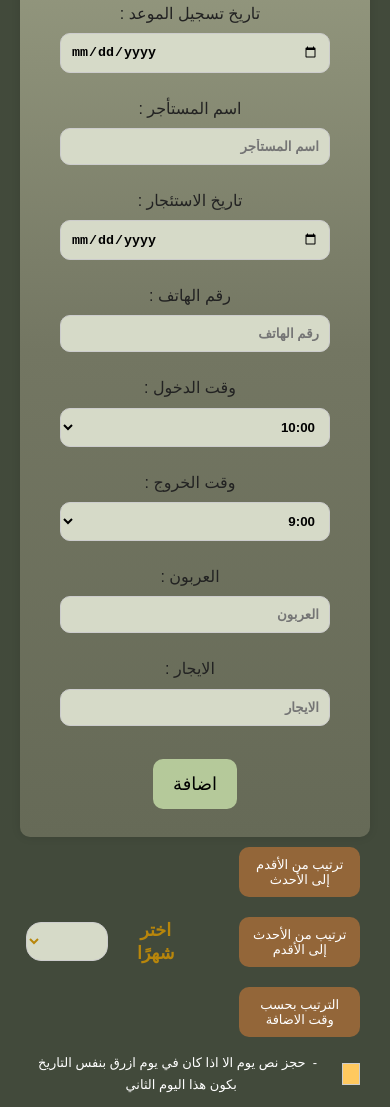
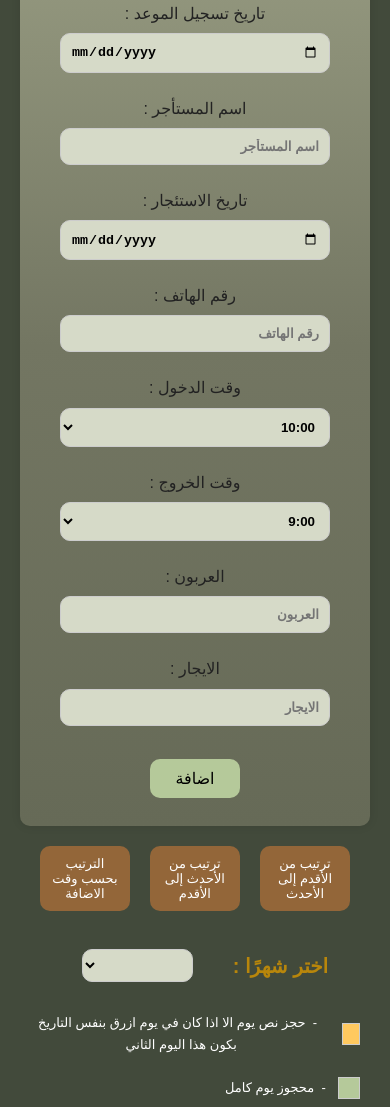
Before and after one commit to loaihabb/NedaaPark-Main, a website: page public/index.html in a window 390 px wide. Shown: the part 161-1268 px from the top of the page. Drawn offline with Linux system fonts and the light colour scheme; no server answers.

Commit message:
Bug Fixes

```diff
--- a/public/index.html
+++ b/public/index.html
@@ -62,14 +62,16 @@
         </div>
         <button type="submit">اضافة</button>
       </form>
-      <div class="month-button">
+
       <div class="sort-buttons">
+        <div class="sorts">
         <button id="sort-newest">ترتيب من الأقدم إلى الأحدث</button>
         <button id="sort-oldest">ترتيب من الأحدث إلى الأقدم</button>
         <button id="sort-normal">الترتيب بحسب وقت الاضافة</button>
       </div>
+      <div class="month-button">
+        <label class="month-label" for="month">اختر شهرًا :</label>
       <div class="month-select">
-        <label class="month-label" for="month">اختر شهرًا</label>
         <select id="month" name="month">
           <option value="0"></option>
           <option value="1">January</option>
@@ -86,7 +88,7 @@
           <option value="12">December</option>
         </select>
       </div>
-
+    </div>
     </div>
     <div class="boxes">
       <div class="color-boxes">
--- a/public/style.css
+++ b/public/style.css
@@ -46,9 +46,6 @@ button:hover {
   transform: scale(1.1);
 }
 
-label {
-  margin-right: 10px;
-}
 
 form {
   background-color: #92967D;
@@ -118,8 +115,7 @@ button[type="submit"]:hover {
 }
 
 /* Diğer stillendirmeler */
-.sort-buttons button,
-.month-select select {
+.sort-buttons button {
   margin-bottom: 10px;
 }
 
@@ -222,24 +218,17 @@ button[type="submit"]:hover {
 
 }
 
-.month-select label {
+.month-label {
+  font-size: 20px;
+  font-weight: 700;
+  padding: 10px;
+  color: darkgoldenrod;
+}
+.sort-buttons {
   display: flex;
+  flex-wrap: wrap;
+  justify-content: space-evenly;
   align-items: center;
-  font-size: 1.1em;
-  font-weight: bold;
-  margin-left: 5px;
-  color: darkgoldenrod;
-
-}
-
-.month-select select {
-  font-weight: 1.2em;
-  margin: auto;
-  padding: 10px;
-  border-radius: 15px;
-  margin-right: 10px;
-  color: darkgoldenrod;
-
 }
 
 .month-select select:focus {
@@ -247,21 +236,19 @@ button[type="submit"]:hover {
   border-color: darkgoldenrod;
 }
 
-.month-select select {
-  padding-right: 2em;
-}
 
 .month-button {
   display: flex;
   align-items: center;
-  justify-content: space-between;
+  justify-content: space-evenly;
 }
 
 .month-select {
   display: flex;
-  justify-content: space-between;
+  flex-wrap: nowrap;
+  justify-content: space-around;
   align-items: center;
-  padding: 15px;
+  padding: 15px 10px;
 }
 
 .yellow {
@@ -337,6 +324,16 @@ footer {
     width: auto;
   }
 
+  .sorts{
+    display: flex;
+    justify-content: space-between;
+    padding: 10px;
+  }
+
+  .sort-buttons{
+    margin: auto;
+    justify-content: center;
+  }
   .remove-button {
     display: flex;
     justify-content: baseline;
@@ -345,6 +342,12 @@ footer {
   button {
     padding: 10px;
     margin: 10px;
+  }
+
+  button[type="submit"] {
+    width: auto;
+    font-size: medium;
+    padding: 10px 30px;
   }
 
   .appointment {
@@ -384,29 +387,10 @@ footer {
     font-size: small;
   }
 
-  .month-select label {
-    position: relative;
-    font-size: 1.1em;
-    font-weight: bold;
-    margin: 10px;
-    color: darkgoldenrod;
-    padding: 5%;
-    margin-right: 20px;
-    padding-right: 20px;
-  }
-
   .month-select select{
     display: flex;
     flex-direction: column;
-    padding: 10px 40px;
-  }
-
-  .sort-buttons {
-    justify-content: flex-start;
-  }
-
-  .sort-buttons button {
-    font-size: small;
+    padding: 9px 40px;
   }
 
   .boxes {
@@ -455,5 +439,13 @@ footer {
   }
   button[type="submit"] {
     width: auto;
+    font-size: medium;
+    padding: 10px 25px;
+  }
+
+  .month-select select{
+    display: flex;
+    flex-direction: column;
+    padding: 7px 30px;
   }
 }
```
